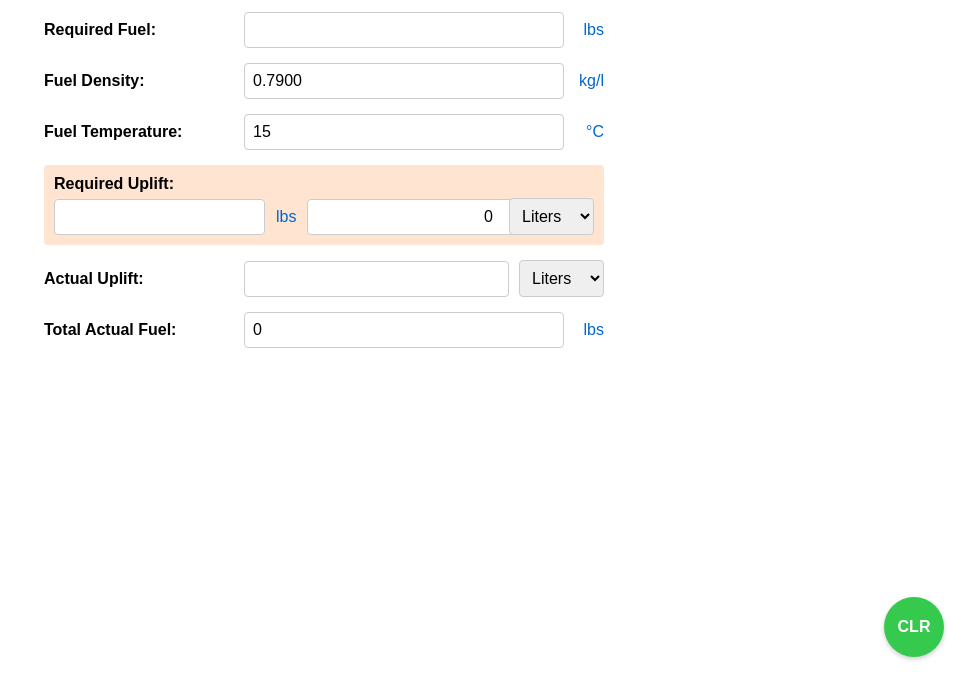
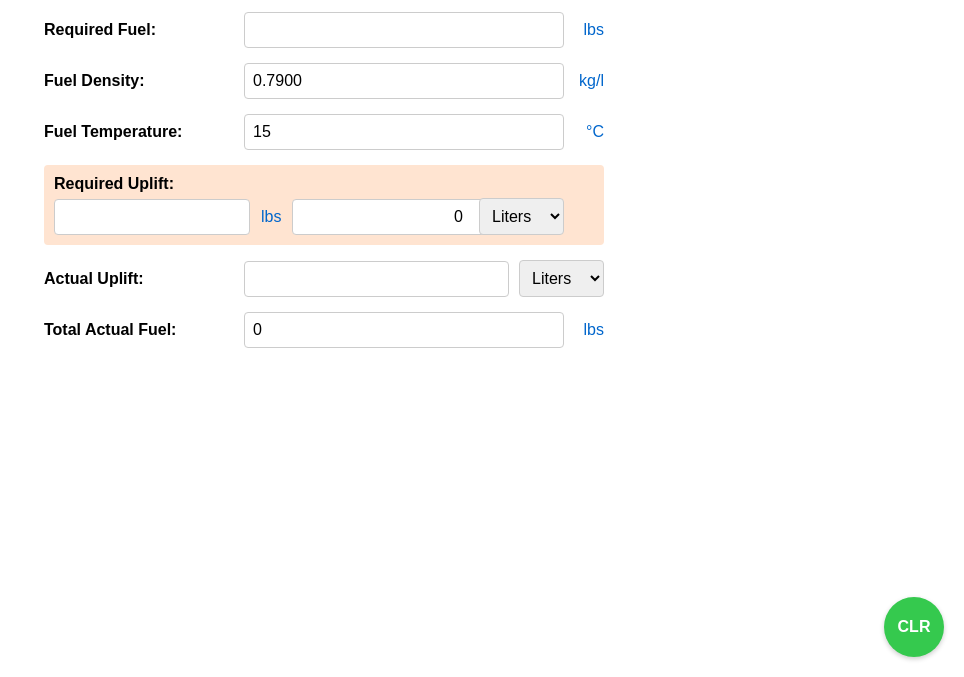
Before and after one commit to FastFalcon7/fuel-pwa, a plain HTML site: page index.html in a window 1280 px wide. Shown: the part 123-800 px from the top of the page, without its empty margins (316-1280 px from the left). Drawn offline with Linux system fonts and the light colour scheme.

Commit message:
Este dalsie zuzenie4 Uplift required

```diff
--- a/index.html
+++ b/index.html
@@ -71,7 +71,7 @@
         #requiredUpliftGroup .input-container {
             margin-top: 5px;
             display: grid;
-            grid-template-columns: 0.8fr 40px 0.8fr 85px;
+            grid-template-columns: 0.8fr 40px 0.8fr 20px 85px;
             column-gap: 10px 20px;
             gap: 10px;
             align-items: center;
```
